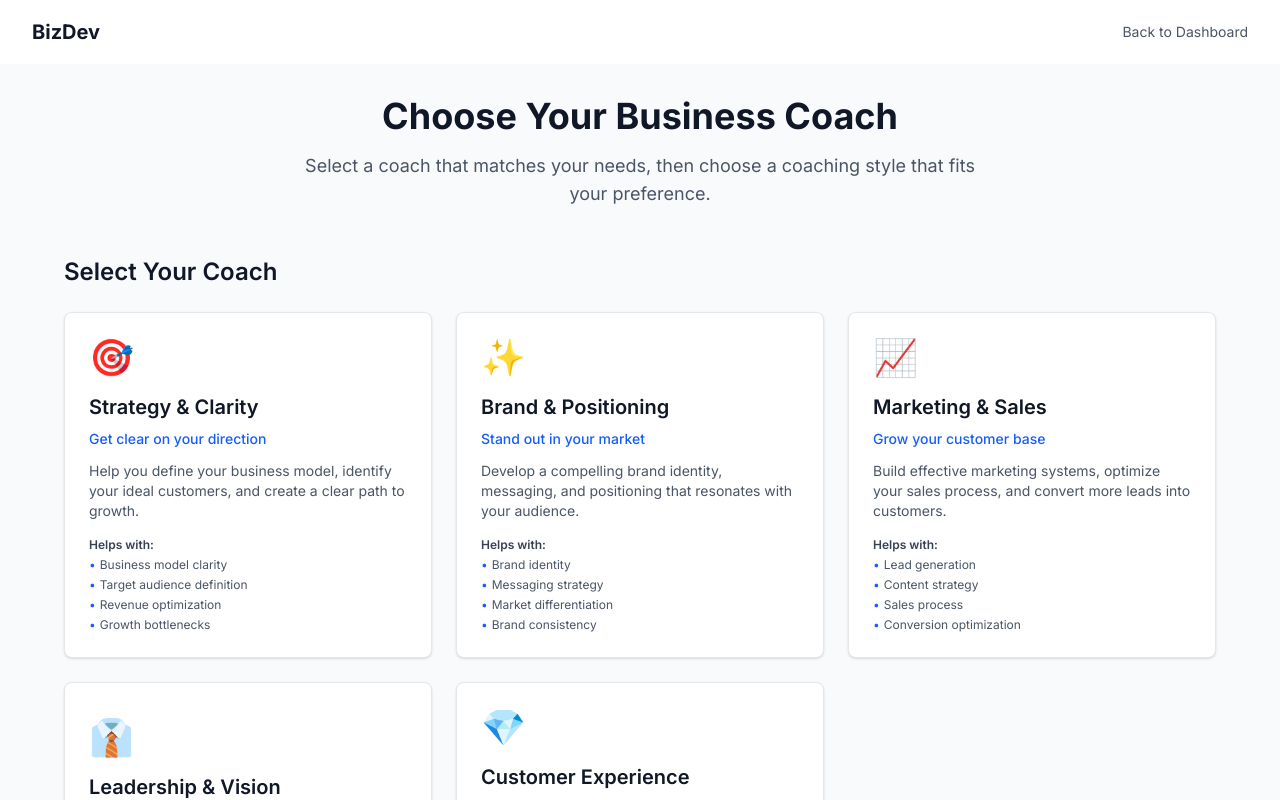
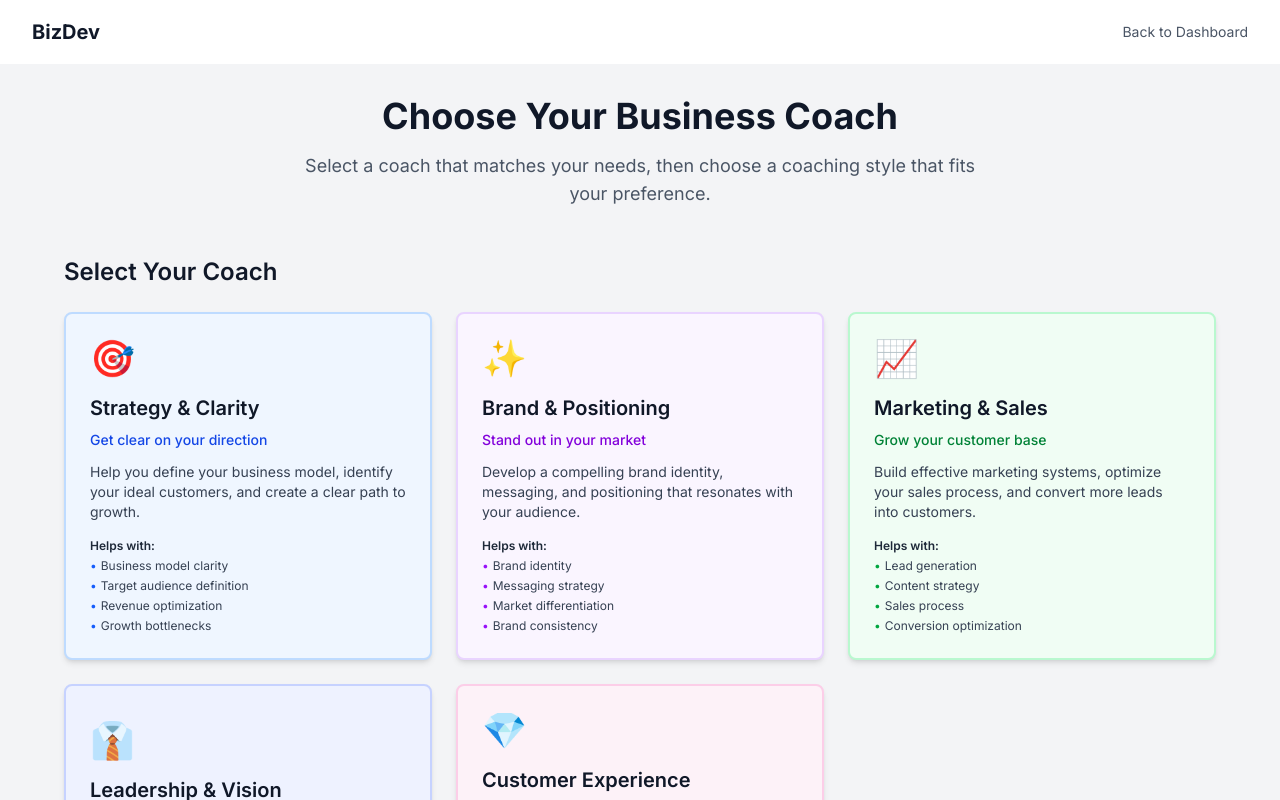
Before and after one commit to liquidgolf-cmd/BizDev3, a Next.js app: page /coaching/new in a window 1280 px wide. Shown: the top 800 px of the page. Built offline with nearby package versions, Linux system fonts and the light colour scheme.

Commit message:
Improve coach selection visibility: Add colored card backgrounds (Option 1) for better contrast and readability

```diff
--- a/components/coaching/CoachSelection.tsx
+++ b/components/coaching/CoachSelection.tsx
@@ -122,6 +122,50 @@ const coaches: CoachInfo[] = [
   },
 ];
 
+// Color mapping for each coach type
+const coachColors: Record<CoachType, { bg: string; border: string; tagline: string; bullet: string; selected: string; checkmark: string }> = {
+  strategy: {
+    bg: 'bg-blue-50',
+    border: 'border-blue-200',
+    tagline: 'text-blue-700',
+    bullet: 'text-blue-600',
+    selected: 'bg-blue-100 border-blue-500',
+    checkmark: 'bg-blue-600',
+  },
+  brand: {
+    bg: 'bg-purple-50',
+    border: 'border-purple-200',
+    tagline: 'text-purple-700',
+    bullet: 'text-purple-600',
+    selected: 'bg-purple-100 border-purple-500',
+    checkmark: 'bg-purple-600',
+  },
+  marketing: {
+    bg: 'bg-green-50',
+    border: 'border-green-200',
+    tagline: 'text-green-700',
+    bullet: 'text-green-600',
+    selected: 'bg-green-100 border-green-500',
+    checkmark: 'bg-green-600',
+  },
+  leadership: {
+    bg: 'bg-indigo-50',
+    border: 'border-indigo-200',
+    tagline: 'text-indigo-700',
+    bullet: 'text-indigo-600',
+    selected: 'bg-indigo-100 border-indigo-500',
+    checkmark: 'bg-indigo-600',
+  },
+  customer_experience: {
+    bg: 'bg-pink-50',
+    border: 'border-pink-200',
+    tagline: 'text-pink-700',
+    bullet: 'text-pink-600',
+    selected: 'bg-pink-100 border-pink-500',
+    checkmark: 'bg-pink-600',
+  },
+};
+
 const styles: { type: CoachingStyle; name: string; description: string; icon: string }[] = [
   {
     type: 'mentor',
@@ -154,7 +198,7 @@ export default function CoachSelection({ onSelect, isLoading = false }: CoachSel
   };
 
   return (
-    <div className="min-h-screen bg-gray-50 py-8 px-4 sm:px-6 lg:px-8">
+    <div className="min-h-screen bg-gray-100 py-8 px-4 sm:px-6 lg:px-8">
       <div className="max-w-6xl mx-auto">
         {/* Header */}
         <div className="text-center mb-12">
@@ -170,20 +214,23 @@ export default function CoachSelection({ onSelect, isLoading = false }: CoachSel
         <div className="mb-12">
           <h2 className="text-2xl font-semibold text-gray-900 mb-6">Select Your Coach</h2>
           <div className="grid grid-cols-1 md:grid-cols-2 lg:grid-cols-3 gap-6">
-            {coaches.map((coach) => (
+            {coaches.map((coach) => {
+              const colors = coachColors[coach.type];
+              const isSelected = selectedCoach === coach.type;
+              return (
                 <button
                   key={coach.type}
                   onClick={() => setSelectedCoach(coach.type)}
-                className={`card text-left transition-all ${
-                  selectedCoach === coach.type
-                    ? 'ring-2 ring-blue-600 border-blue-600'
-                    : 'hover:border-blue-300'
+                  className={`text-left transition-all border-2 rounded-lg p-6 shadow-md hover:shadow-lg ${
+                    isSelected
+                      ? `${colors.selected} ring-2 ring-offset-2 ring-blue-500`
+                      : `${colors.bg} ${colors.border} hover:shadow-xl`
                   }`}
                 >
                   <div className="flex items-start justify-between mb-4">
                     <span className="text-4xl">{coach.icon}</span>
-                  {selectedCoach === coach.type && (
-                    <div className="w-6 h-6 bg-blue-600 rounded-full flex items-center justify-center">
+                    {isSelected && (
+                      <div className={`w-6 h-6 ${colors.checkmark} rounded-full flex items-center justify-center`}>
                         <svg className="w-4 h-4 text-white" fill="none" viewBox="0 0 24 24" stroke="currentColor">
                           <path strokeLinecap="round" strokeLinejoin="round" strokeWidth={2} d="M5 13l4 4L19 7" />
                         </svg>
@@ -191,15 +238,15 @@ export default function CoachSelection({ onSelect, isLoading = false }: CoachSel
                     )}
                   </div>
                   <h3 className="text-xl font-semibold text-gray-900 mb-2">{coach.name}</h3>
-                <p className="text-sm text-blue-600 font-medium mb-3">{coach.tagline}</p>
-                <p className="text-sm text-gray-600 mb-4">{coach.description}</p>
+                  <p className={`text-sm ${colors.tagline} font-medium mb-3`}>{coach.tagline}</p>
+                  <p className="text-sm text-gray-700 mb-4">{coach.description}</p>
                   <div className="space-y-2">
                     <div>
-                    <p className="text-xs font-semibold text-gray-700 mb-1">Helps with:</p>
-                    <ul className="text-xs text-gray-600 space-y-1">
+                      <p className="text-xs font-semibold text-gray-800 mb-1">Helps with:</p>
+                      <ul className="text-xs text-gray-700 space-y-1">
                         {coach.helpsWith.map((item, idx) => (
                           <li key={idx} className="flex items-start">
-                          <span className="text-blue-600 mr-1">•</span>
+                            <span className={`${colors.bullet} mr-1`}>•</span>
                             <span>{item}</span>
                           </li>
                         ))}
@@ -207,7 +254,8 @@ export default function CoachSelection({ onSelect, isLoading = false }: CoachSel
                     </div>
                   </div>
                 </button>
-            ))}
+              );
+            })}
           </div>
         </div>
 
@@ -220,10 +268,10 @@ export default function CoachSelection({ onSelect, isLoading = false }: CoachSel
                 <button
                   key={style.type}
                   onClick={() => setSelectedStyle(style.type)}
-                  className={`card text-left transition-all ${
+                  className={`text-left transition-all border-2 rounded-lg p-4 shadow-md hover:shadow-lg ${
                     selectedStyle === style.type
-                      ? 'ring-2 ring-blue-600 border-blue-600 bg-blue-50'
-                      : 'hover:border-blue-300'
+                      ? 'ring-2 ring-blue-600 border-blue-500 bg-blue-100'
+                      : 'bg-white border-gray-200 hover:border-blue-300'
                   }`}
                 >
                   <div className="flex items-center mb-3">
@@ -237,7 +285,7 @@ export default function CoachSelection({ onSelect, isLoading = false }: CoachSel
                       </div>
                     )}
                   </div>
-                  <p className="text-sm text-gray-600">{style.description}</p>
+                  <p className="text-sm text-gray-700">{style.description}</p>
                 </button>
               ))}
             </div>
```
Lines whose indentation alone changed are shown as unchanged.
